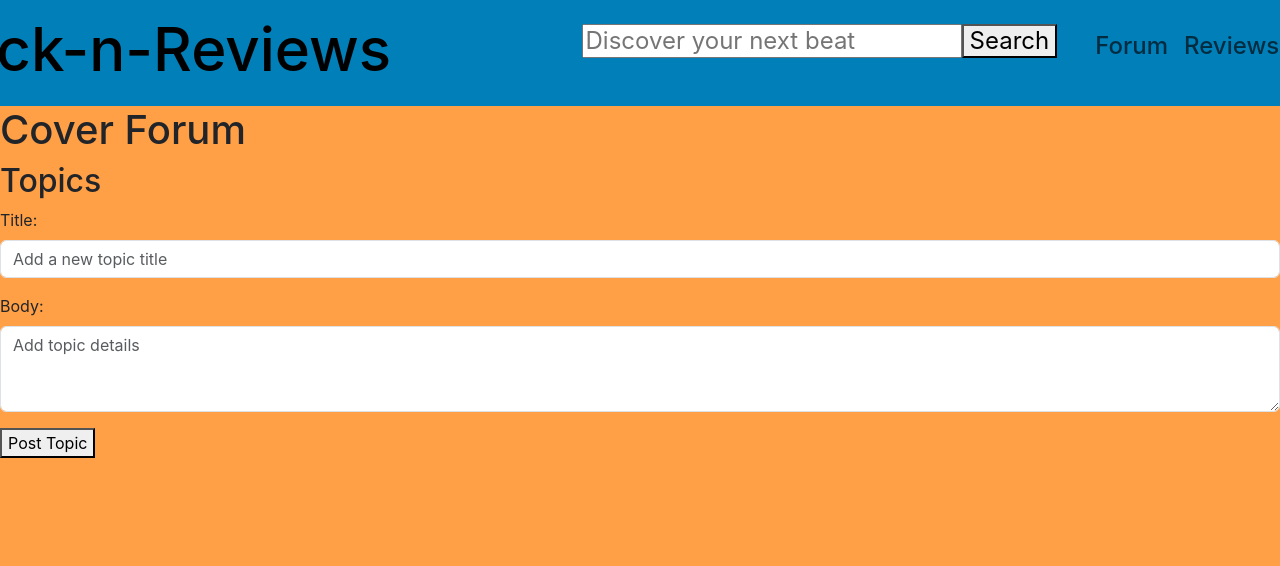
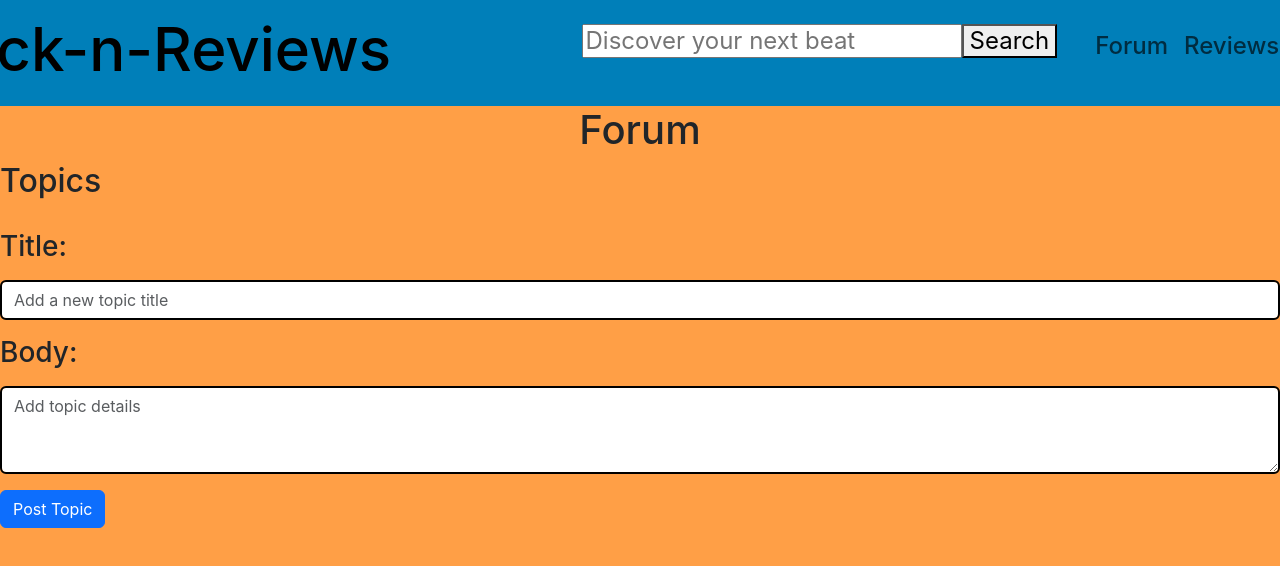
Before and after one commit to NeNeZoRr/rock-n-reviews, a React (Create React App) app: page /forum in a window 1280 px wide. Shown: the top 566 px of the page. Built offline with nearby package versions, Linux system fonts and the light colour scheme.

Commit message:
laststylingtouches

```diff
--- a/src/Components/Forum/CoverForum.js
+++ b/src/Components/Forum/CoverForum.js
@@ -22,9 +22,9 @@ const CoverForum = () => {
     }
 
     const handleReplySubmit = (topicIndex, replyContent) => {
-        const updatedTopics = [...topics];
+        const updatedTopics = [...topics]
         updatedTopics[topicIndex].replies.push(replyContent)
-        setTopics(updatedTopics);
+        setTopics(updatedTopics)
     }
 
     const clearPostResult = () => {
@@ -33,19 +33,20 @@ const CoverForum = () => {
 
     return (
         <div>
-            <h1>Cover Forum</h1>
+            <h1 style={{ textAlign: 'center' }}>Forum</h1>
             {postResult.message && (
                 <div style={{ color: postResult.success ? 'green' : 'red', margin: '10px 0' }}>{postResult.message}</div>
             )}
             <div>
-                <h2>Topics</h2>
+                <h2>Topics </h2>
+                <div style={{ marginBottom: '30px' }}></div>
                 <Accordion>
                     {topics.map((topic, index) => (
                         <Accordion.Item key={index} eventKey={`accordion-${index}`}>
                             <Accordion.Header>{topic.title}</Accordion.Header>
                             <Accordion.Body>
                                 <Card.Text>{topic.body}</Card.Text>
-                                <div>
+                                <div style={{ border: '3px solid black' }}>
                                     <h4>Replies:</h4>
                                     {topic.replies.map((reply, replyIndex) => (
                                         <div key={replyIndex}>
@@ -62,27 +63,33 @@ const CoverForum = () => {
             <div>
                 <Form>
                     <Form.Group className="mb-3" controlId="exampleForm.ControlInput1">
-                        <Form.Label>Title:</Form.Label>
+                        <Form.Label>
+                            <h3>Title:</h3>
+                        </Form.Label>
                         <Form.Control
                             type="text"
                             value={newTopic.title}
                             onChange={(e) => setNewTopic({ ...newTopic, title: e.target.value })}
                             placeholder="Add a new topic title"
+                            style={{ border: '2px solid black' }}
                         />
                     </Form.Group>
                     <Form.Group className="mb-3" controlId="exampleForm.ControlTextarea1">
-                        <Form.Label>Body:</Form.Label>
+                        <Form.Label><h3>Body:</h3> </Form.Label>
                         <Form.Control
                             as="textarea"
                             rows={3}
                             value={newTopic.body}
                             onChange={(e) => setNewTopic({ ...newTopic, body: e.target.value })}
                             placeholder="Add topic details"
+                            style={{ border: '2px solid black' }}
                         />
                     </Form.Group>
                 </Form>
             </div>
-            <button onClick={handleTopicSubmit}>Post Topic</button>
+            <Button variant="primary" onClick={handleTopicSubmit}>
+                {postResult.success ? 'Topic posted successfully!' : 'Post Topic'}
+            </Button>
         </div>
     )
 }
```
